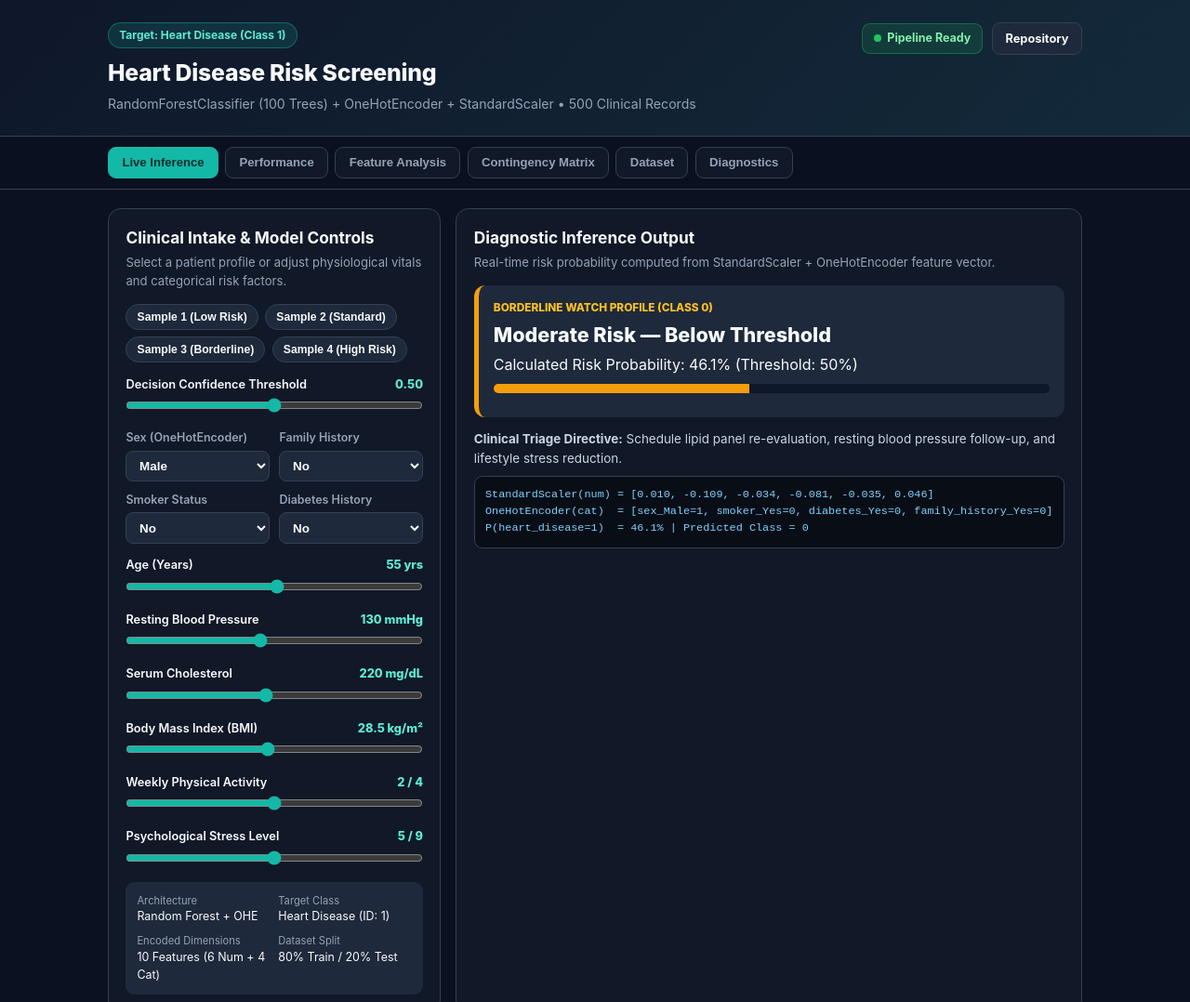
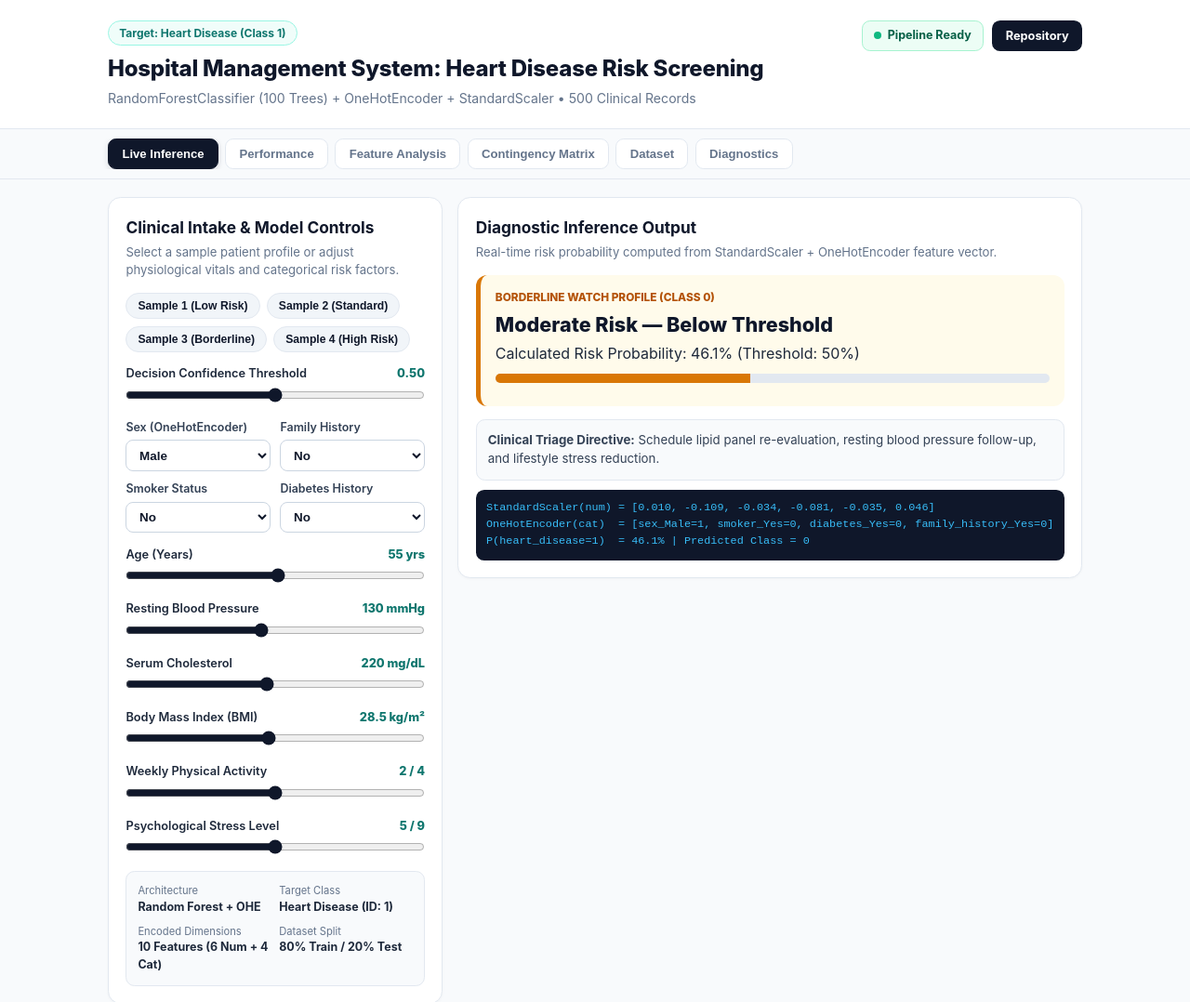
Before and after one commit to Aquiarh/hospital_heart_disease, a plain HTML site: page index.html in a window 1280 px wide. Shown: the top 1078 px of the page at 93% size. Drawn offline with Linux system fonts and the light colour scheme.

Commit message:
Update Heart Disease web app with 6-tab layout in light clinical theme

```diff
--- a/index.html
+++ b/index.html
@@ -6,94 +6,99 @@
   <title>Heart Disease Risk Screening | Korbla Patience Aku Dela</title>
   <style>
     :root {
-      --bg: #0b1120;
-      --surface: #111827;
-      --surface-2: #1e293b;
-      --border: #334155;
-      --text: #f8fafc;
-      --muted: #94a3b8;
-      --accent: #14b8a6;
-      --accent-soft: rgba(20, 184, 166, 0.15);
-      --danger: #ef4444;
-      --warn: #f59e0b;
+      --navy: #0f172a;
+      --teal: #0d9488;
+      --teal-dark: #0f766e;
+      --teal-soft: #f0fdfa;
+      --red: #dc2626;
+      --amber: #d97706;
+      --bg: #f8fafc;
+      --card: #ffffff;
+      --text: #1e293b;
+      --muted: #64748b;
+      --border: #e2e8f0;
     }
     * { box-sizing: border-box; margin: 0; padding: 0; }
     body { font-family: -apple-system, BlinkMacSystemFont, "Segoe UI", Roboto, sans-serif; background: var(--bg); color: var(--text); line-height: 1.5; padding-bottom: 3rem; }
     .container { max-width: 1080px; margin: 0 auto; padding: 0 1rem; }
-    header { background: linear-gradient(135deg, #0f172a 0%, #132a3a 100%); border-bottom: 1px solid var(--border); padding: 1.5rem 0; }
+
+    header { background: var(--card); border-bottom: 1px solid var(--border); padding: 1.35rem 0; }
     .header-top { display: flex; flex-wrap: wrap; justify-content: space-between; align-items: flex-start; gap: 1rem; }
-    .target-pill { display: inline-flex; align-items: center; gap: 0.4rem; background: var(--accent-soft); border: 1px solid rgba(20,184,166,0.4); color: #5eead4; font-size: 0.75rem; font-weight: 700; padding: 0.25rem 0.7rem; border-radius: 999px; margin-bottom: 0.5rem; }
-    header h1 { font-size: 1.55rem; font-weight: 800; letter-spacing: -0.01em; }
-    header p { color: var(--muted); font-size: 0.88rem; margin-top: 0.25rem; }
+    .target-pill { display: inline-flex; align-items: center; gap: 0.4rem; background: var(--teal-soft); border: 1px solid #99f6e4; color: var(--teal-dark); font-size: 0.75rem; font-weight: 700; padding: 0.22rem 0.7rem; border-radius: 999px; margin-bottom: 0.45rem; }
+    header h1 { font-size: 1.5rem; font-weight: 800; color: var(--navy); letter-spacing: -0.01em; }
+    header p { color: var(--muted); font-size: 0.88rem; margin-top: 0.2rem; }
     .header-actions { display: flex; flex-wrap: wrap; align-items: center; gap: 0.6rem; }
-    .status-pill { display: inline-flex; align-items: center; gap: 0.4rem; background: rgba(34,197,94,0.14); border: 1px solid rgba(34,197,94,0.35); color: #86efac; font-size: 0.78rem; font-weight: 700; padding: 0.4rem 0.75rem; border-radius: 0.55rem; }
-    .dot { width: 8px; height: 8px; border-radius: 50%; background: #22c55e; }
-    .repo-btn { text-decoration: none; background: var(--surface-2); border: 1px solid var(--border); color: var(--text); font-size: 0.8rem; font-weight: 700; padding: 0.42rem 0.85rem; border-radius: 0.55rem; }
-    .repo-btn:hover { border-color: var(--accent); color: #5eead4; }
+    .status-pill { display: inline-flex; align-items: center; gap: 0.4rem; background: #ecfdf5; border: 1px solid #a7f3d0; color: #065f46; font-size: 0.78rem; font-weight: 700; padding: 0.4rem 0.75rem; border-radius: 0.55rem; }
+    .dot { width: 8px; height: 8px; border-radius: 50%; background: #10b981; }
+    .repo-btn { text-decoration: none; background: var(--navy); color: #fff; font-size: 0.8rem; font-weight: 700; padding: 0.44rem 0.9rem; border-radius: 0.55rem; }
+    .repo-btn:hover { background: var(--teal-dark); }
 
-    .nav-wrap { position: sticky; top: 0; z-index: 30; background: rgba(11, 17, 32, 0.92); backdrop-filter: blur(10px); border-bottom: 1px solid var(--border); padding: 0.65rem 0; }
+    .nav-wrap { position: sticky; top: 0; z-index: 30; background: rgba(248, 250, 252, 0.95); backdrop-filter: blur(8px); border-bottom: 1px solid var(--border); padding: 0.6rem 0; }
     .tabs { display: flex; gap: 0.45rem; overflow-x: auto; }
-    .tab-btn { padding: 0.55rem 0.9rem; border-radius: 0.55rem; border: 1px solid var(--border); background: var(--surface); color: var(--muted); font-size: 0.82rem; font-weight: 700; cursor: pointer; white-space: nowrap; }
-    .tab-btn.active { background: var(--accent); color: #042f2e; border-color: var(--accent); }
-    .panel { display: none; margin-top: 1.25rem; }
+    .tab-btn { padding: 0.52rem 0.9rem; border-radius: 0.55rem; border: 1px solid var(--border); background: var(--card); color: var(--muted); font-size: 0.82rem; font-weight: 700; cursor: pointer; white-space: nowrap; transition: all 0.15s; }
+    .tab-btn:hover { border-color: var(--teal); color: var(--navy); }
+    .tab-btn.active { background: var(--navy); color: #fff; border-color: var(--navy); box-shadow: 0 2px 6px rgba(15, 23, 42, 0.15); }
+    .panel { display: none; margin-top: 1.2rem; }
     .panel.active { display: block; }
 
-    .card { background: var(--surface); border: 1px solid var(--border); border-radius: 0.85rem; padding: 1.15rem; margin-bottom: 1rem; }
-    .card h2 { font-size: 1.08rem; font-weight: 700; margin-bottom: 0.25rem; }
-    .card h3 { font-size: 0.98rem; font-weight: 700; margin-bottom: 0.25rem; }
+    .card { background: var(--card); border: 1px solid var(--border); border-radius: 0.85rem; padding: 1.15rem; margin-bottom: 1rem; box-shadow: 0 1px 3px rgba(0,0,0,0.03); }
+    .card h2 { font-size: 1.08rem; font-weight: 700; color: var(--navy); margin-bottom: 0.25rem; }
+    .card h3 { font-size: 0.98rem; font-weight: 700; color: var(--navy); margin-bottom: 0.25rem; }
     .sub { color: var(--muted); font-size: 0.82rem; margin-bottom: 0.9rem; }
 
     .grid-2 { display: grid; grid-template-columns: 1fr; gap: 1rem; }
-    @media (min-width: 800px) { .grid-2 { grid-template-columns: 1.1fr 0.9fr; } }
+    @media (min-width: 800px) { .grid-2 { grid-template-columns: 1.1fr 0.9fr; align-items: start; } }
 
     .kpi-row { display: grid; grid-template-columns: repeat(2, 1fr); gap: 0.75rem; margin-bottom: 1rem; }
     @media (min-width: 760px) { .kpi-row { grid-template-columns: repeat(5, 1fr); } }
-    .kpi-card { background: var(--surface); border: 1px solid var(--border); border-radius: 0.75rem; padding: 0.85rem; }
+    .kpi-card { background: var(--card); border: 1px solid var(--border); border-radius: 0.75rem; padding: 0.85rem; box-shadow: 0 1px 2px rgba(0,0,0,0.03); }
     .kpi-title { font-size: 0.72rem; text-transform: uppercase; color: var(--muted); font-weight: 700; }
-    .kpi-num { font-size: 1.4rem; font-weight: 800; color: #5eead4; margin: 0.2rem 0; }
+    .kpi-num { font-size: 1.4rem; font-weight: 800; color: var(--teal-dark); margin: 0.2rem 0; }
     .kpi-note { font-size: 0.75rem; color: var(--muted); }
 
     .presets { display: flex; flex-wrap: wrap; gap: 0.45rem; margin-bottom: 0.85rem; }
-    .preset { background: var(--surface-2); border: 1px solid var(--border); color: var(--text); font-size: 0.76rem; font-weight: 600; padding: 0.38rem 0.7rem; border-radius: 999px; cursor: pointer; }
-    .preset:hover { border-color: var(--accent); }
+    .preset { background: #f1f5f9; border: 1px solid var(--border); color: var(--navy); font-size: 0.76rem; font-weight: 600; padding: 0.38rem 0.75rem; border-radius: 999px; cursor: pointer; }
+    .preset:hover { background: #e2e8f0; }
 
     .cat-grid { display: grid; grid-template-columns: repeat(2, 1fr); gap: 0.65rem; margin-bottom: 0.85rem; }
-    label { display: block; font-size: 0.78rem; color: var(--muted); font-weight: 600; margin-bottom: 0.25rem; }
-    select { width: 100%; background: var(--surface-2); color: var(--text); border: 1px solid var(--border); border-radius: 0.5rem; padding: 0.45rem 0.6rem; font-size: 0.84rem; font-weight: 600; }
+    label { display: block; font-size: 0.78rem; color: #334155; font-weight: 600; margin-bottom: 0.25rem; }
+    select { width: 100%; background: #fff; color: var(--navy); border: 1px solid #cbd5e1; border-radius: 0.5rem; padding: 0.45rem 0.6rem; font-size: 0.84rem; font-weight: 600; }
     .slider-item { margin-bottom: 0.75rem; }
     .slider-top { display: flex; justify-content: space-between; font-size: 0.8rem; font-weight: 600; margin-bottom: 0.2rem; }
-    .slider-top span:last-child { color: #5eead4; font-weight: 800; }
-    input[type="range"] { width: 100%; accent-color: var(--accent); cursor: pointer; }
+    .slider-top span:last-child { color: var(--teal-dark); font-weight: 800; }
+    input[type="range"] { width: 100%; accent-color: var(--navy); cursor: pointer; }
 
-    .meta-list { display: grid; grid-template-columns: repeat(2, 1fr); gap: 0.5rem; background: var(--surface-2); padding: 0.75rem; border-radius: 0.6rem; font-size: 0.78rem; margin-top: 0.75rem; }
+    .meta-list { display: grid; grid-template-columns: repeat(2, 1fr); gap: 0.5rem; background: #f8fafc; border: 1px solid var(--border); padding: 0.75rem; border-radius: 0.6rem; font-size: 0.78rem; margin-top: 0.75rem; }
     .meta-list span { color: var(--muted); display: block; font-size: 0.7rem; }
 
-    .out-box { border-radius: 0.75rem; padding: 1rem; background: var(--surface-2); border-left: 5px solid var(--accent); margin-bottom: 0.85rem; }
-    .out-box.warn { border-left-color: var(--warn); }
-    .out-box.danger { border-left-color: var(--danger); }
-    .out-label { font-size: 0.74rem; font-weight: 800; text-transform: uppercase; color: #5eead4; }
-    .out-main { font-size: 1.35rem; font-weight: 800; margin: 0.2rem 0; }
-    .bar-bg { height: 10px; background: #0f172a; border-radius: 999px; overflow: hidden; margin: 0.6rem 0; }
-    .bar-fill { height: 100%; background: var(--accent); transition: width 0.2s ease; }
-    pre { background: #090d16; border: 1px solid var(--border); color: #7dd3fc; padding: 0.7rem; border-radius: 0.55rem; font-size: 0.74rem; overflow-x: auto; margin-top: 0.6rem; }
+    .out-box { border-radius: 0.75rem; padding: 1rem; background: var(--teal-soft); border-left: 5px solid var(--teal); margin-bottom: 0.85rem; }
+    .out-box.warn { border-left-color: var(--amber); background: #fffbeb; }
+    .out-box.danger { border-left-color: var(--red); background: #fef2f2; }
+    .out-label { font-size: 0.74rem; font-weight: 800; text-transform: uppercase; color: var(--teal-dark); }
+    .out-main { font-size: 1.35rem; font-weight: 800; color: var(--navy); margin: 0.2rem 0; }
+    .bar-bg { height: 10px; background: #e2e8f0; border-radius: 999px; overflow: hidden; margin: 0.6rem 0; }
+    .bar-fill { height: 100%; background: var(--teal); transition: width 0.2s ease; }
+    .directive-box { background: #f8fafc; border: 1px solid var(--border); border-radius: 0.6rem; padding: 0.75rem; font-size: 0.83rem; color: #334155; }
+    pre { background: #0f172a; color: #38bdf8; padding: 0.7rem; border-radius: 0.55rem; font-size: 0.74rem; overflow-x: auto; margin-top: 0.65rem; }
 
     .table-wrap { overflow-x: auto; }
     table { width: 100%; border-collapse: collapse; font-size: 0.82rem; }
-    th { background: var(--surface-2); color: #5eead4; text-align: left; padding: 0.6rem 0.75rem; border-bottom: 1px solid var(--border); }
+    th { background: var(--navy); color: #fff; text-align: left; padding: 0.6rem 0.75rem; }
     td { padding: 0.55rem 0.75rem; border-bottom: 1px solid var(--border); }
+    tr:nth-child(even) td { background: #f8fafc; }
 
     .cm-table td, .cm-table th { text-align: center; border: 1px solid var(--border); padding: 0.85rem; }
     .cm-big { font-size: 1.35rem; font-weight: 800; display: block; }
     .rate-grid { display: grid; grid-template-columns: repeat(2, 1fr); gap: 0.6rem; margin-top: 0.85rem; }
     @media (min-width: 700px) { .rate-grid { grid-template-columns: repeat(3, 1fr); } }
-    .rate-item { background: var(--surface-2); padding: 0.75rem; border-radius: 0.6rem; border: 1px solid var(--border); }
+    .rate-item { background: #f8fafc; padding: 0.75rem; border-radius: 0.6rem; border: 1px solid var(--border); }
     .rate-item span { font-size: 0.74rem; color: var(--muted); display: block; }
-    .rate-item strong { font-size: 0.98rem; color: #f8fafc; }
+    .rate-item strong { font-size: 0.98rem; color: var(--navy); }
 
     .chart { width: 100%; height: auto; border-radius: 0.6rem; border: 1px solid var(--border); background: #fff; margin-top: 0.5rem; }
     .diag-list { list-style: none; display: grid; gap: 0.75rem; }
-    .diag-list li { background: var(--surface-2); border: 1px solid var(--border); border-radius: 0.65rem; padding: 0.85rem; }
-    .diag-list strong { color: #5eead4; display: block; margin-bottom: 0.2rem; }
+    .diag-list li { background: #f8fafc; border: 1px solid var(--border); border-radius: 0.65rem; padding: 0.85rem; }
+    .diag-list strong { color: var(--navy); display: block; margin-bottom: 0.2rem; }
     footer { text-align: center; color: var(--muted); font-size: 0.8rem; margin-top: 2rem; padding-top: 1rem; border-top: 1px solid var(--border); }
   </style>
 </head>
@@ -102,7 +107,7 @@
     <div class="container header-top">
       <div>
         <div class="target-pill">Target: Heart Disease (Class 1)</div>
-        <h1>Heart Disease Risk Screening</h1>
+        <h1>Hospital Management System: Heart Disease Risk Screening</h1>
         <p>RandomForestClassifier (100 Trees) + OneHotEncoder + StandardScaler • 500 Clinical Records</p>
       </div>
       <div class="header-actions">
@@ -129,7 +134,7 @@
       <div class="grid-2">
         <div class="card">
           <h2>Clinical Intake &amp; Model Controls</h2>
-          <p class="sub">Select a patient profile or adjust physiological vitals and categorical risk factors.</p>
+          <p class="sub">Select a sample patient profile or adjust physiological vitals and categorical risk factors.</p>
           <div class="presets">
             <button class="preset" onclick="setPreset(34,'Female','No',105,175,22.0,'No','No',4,2)">Sample 1 (Low Risk)</button>
             <button class="preset" onclick="setPreset(55,'Male','No',130,220,28.5,'No','No',2,5)">Sample 2 (Standard)</button>
@@ -157,10 +162,10 @@
           <div class="slider-item"><div class="slider-top"><span>Psychological Stress Level</span><span id="v_stress">5 / 9</span></div><input type="range" id="stress_level" min="1" max="9" value="5" oninput="runInference()" /></div>
 
           <div class="meta-list">
-            <div><span>Architecture</span>Random Forest + OHE</div>
-            <div><span>Target Class</span>Heart Disease (ID: 1)</div>
-            <div><span>Encoded Dimensions</span>10 Features (6 Num + 4 Cat)</div>
-            <div><span>Dataset Split</span>80% Train / 20% Test</div>
+            <div><span>Architecture</span><strong>Random Forest + OHE</strong></div>
+            <div><span>Target Class</span><strong>Heart Disease (ID: 1)</strong></div>
+            <div><span>Encoded Dimensions</span><strong>10 Features (6 Num + 4 Cat)</strong></div>
+            <div><span>Dataset Split</span><strong>80% Train / 20% Test</strong></div>
           </div>
         </div>
 
@@ -173,7 +178,7 @@
             <div id="outProb">Risk Probability: 42.1% (Threshold: 50.0%)</div>
             <div class="bar-bg"><div id="barFill" class="bar-fill" style="width:42.1%"></div></div>
           </div>
-          <div id="directive" style="font-size:0.84rem;color:#cbd5e1;">
+          <div id="directive" class="directive-box">
             <strong>Clinical Triage Directive:</strong> Continue routine annual preventive screening, dietary counseling, and regular cardiovascular exercise.
           </div>
           <pre id="vecOut"></pre>
@@ -246,8 +251,8 @@
           <table class="cm-table">
             <thead><tr><th></th><th>Predicted: Heart Disease (1)</th><th>Predicted: No Disease (0)</th></tr></thead>
             <tbody>
-              <tr><th>Actual: Heart Disease (1)</th><td><span class="cm-big" style="color:#5eead4;">30</span>True Positive (56.60%)</td><td><span class="cm-big" style="color:#f87171;">23</span>False Negative (43.40%)</td></tr>
-              <tr><th>Actual: No Disease (0)</th><td><span class="cm-big" style="color:#fbbf24;">21</span>False Positive (41.18% FDR)</td><td><span class="cm-big" style="color:#93c5fd;">26</span>True Negative (55.32%)</td></tr>
+              <tr><th>Actual: Heart Disease (1)</th><td><span class="cm-big" style="color:#0f766e;">30</span>True Positive (56.60%)</td><td><span class="cm-big" style="color:#dc2626;">23</span>False Negative (43.40%)</td></tr>
+              <tr><th>Actual: No Disease (0)</th><td><span class="cm-big" style="color:#d97706;">21</span>False Positive (41.18% FDR)</td><td><span class="cm-big" style="color:#1e3a8a;">26</span>True Negative (55.32%)</td></tr>
             </tbody>
           </table>
         </div>
@@ -379,23 +384,23 @@
       box.className = 'out-box';
       if (isPos) {
         box.classList.add('danger');
-        lbl.style.color = '#f87171';
+        lbl.style.color = '#dc2626';
         lbl.textContent = 'Positive Risk Alert (Class 1)';
         main.textContent = 'Heart Disease Detected';
-        fill.style.background = '#ef4444';
+        fill.style.background = '#dc2626';
         dir.innerHTML = '<strong>Clinical Triage Directive:</strong> Flag patient chart for immediate cardiology consultation, lipid panel re-evaluation, and continuous blood pressure monitoring.';
       } else if (prob >= thresh - 0.12) {
         box.classList.add('warn');
-        lbl.style.color = '#fbbf24';
+        lbl.style.color = '#b45309';
         lbl.textContent = 'Borderline Watch Profile (Class 0)';
         main.textContent = 'Moderate Risk — Below Threshold';
-        fill.style.background = '#f59e0b';
+        fill.style.background = '#d97706';
         dir.innerHTML = '<strong>Clinical Triage Directive:</strong> Schedule lipid panel re-evaluation, resting blood pressure follow-up, and lifestyle stress reduction.';
       } else {
-        lbl.style.color = '#5eead4';
+        lbl.style.color = '#0f766e';
         lbl.textContent = 'Low / Normal Risk Profile (Class 0)';
         main.textContent = 'No Heart Disease';
-        fill.style.background = '#14b8a6';
+        fill.style.background = '#0d9488';
         dir.innerHTML = '<strong>Clinical Triage Directive:</strong> Continue routine annual preventive screening, dietary counseling, and regular cardiovascular exercise.';
       }
 
```
